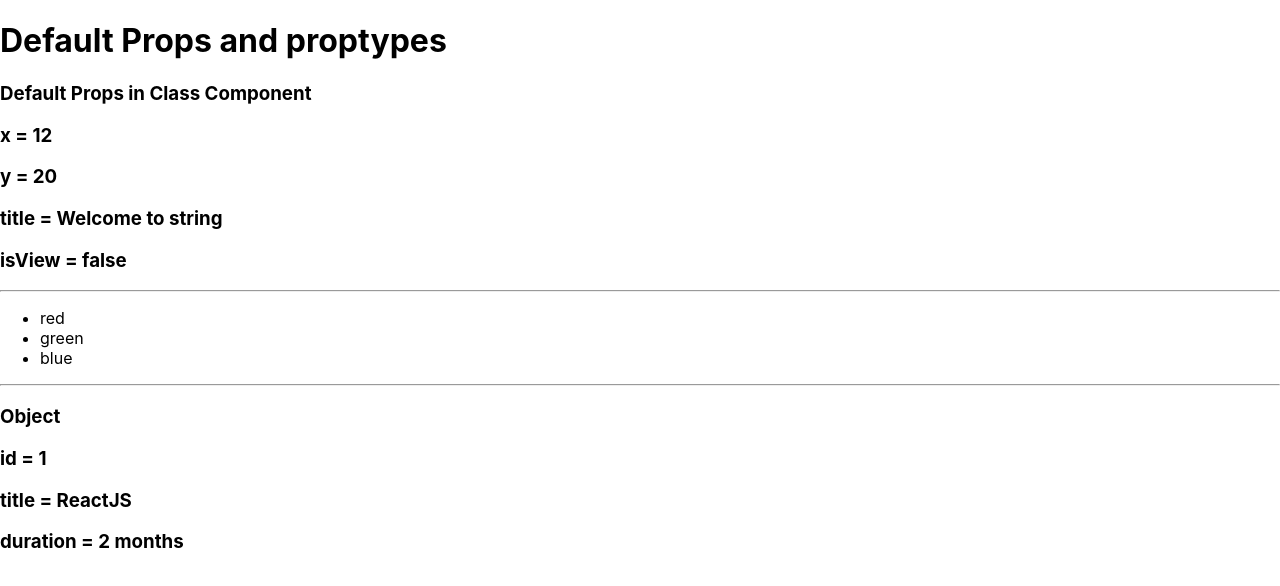
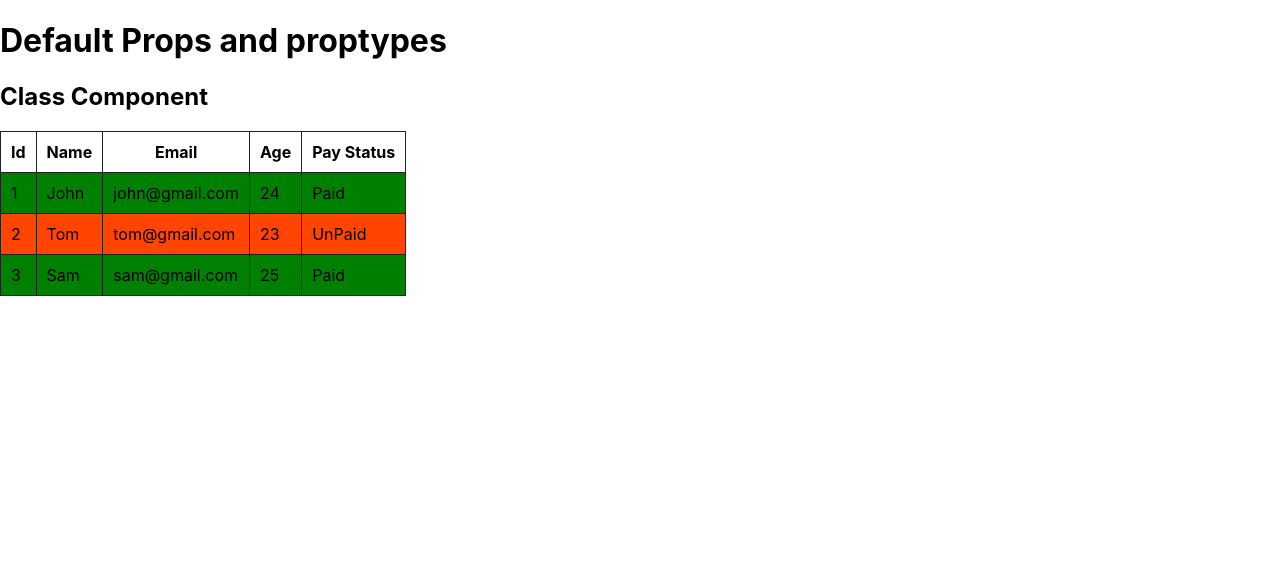
Before and after one commit to dganesh22/React-batch, a React (Create React App) app: page / in a window 1280 px wide. Shown: the top 586 px of the page. Built offline with nearby package versions, Linux system fonts and the light colour scheme.

Commit message:
custom element components

```diff
--- a/src/App.css
+++ b/src/App.css
@@ -1,38 +1,28 @@
-.App {
-  text-align: center;
+.btn {
+  padding: 10px 12px;
+  border: none;
+  outline: none;
+  cursor: pointer;
+  color: #fff;
 }
 
-.App-logo {
-  height: 40vmin;
-  pointer-events: none;
+.success {
+  background-color: green;
 }
 
-@media (prefers-reduced-motion: no-preference) {
-  .App-logo {
-    animation: App-logo-spin infinite 20s linear;
-  }
+.danger {
+  background-color: orangered;
 }
 
-.App-header {
-  background-color: #282c34;
-  min-height: 100vh;
-  display: flex;
-  flex-direction: column;
-  align-items: center;
-  justify-content: center;
-  font-size: calc(10px + 2vmin);
-  color: white;
+table,
+tr,
+td,
+th {
+  border: 1px solid #222;
+  border-collapse: collapse;
 }
 
-.App-link {
-  color: #61dafb;
+td,
+th {
+  padding: 10px;
 }
-
-@keyframes App-logo-spin {
-  from {
-    transform: rotate(0deg);
-  }
-  to {
-    transform: rotate(360deg);
-  }
-}
--- a/src/App.js
+++ b/src/App.js
@@ -1,11 +1,16 @@
 import React from 'react'
+import "./App.css"
 import Ex1 from './Components/Ex1'
+import Ex2 from './Components/Ex2'
+import Ex3 from './Components/Ex3'
+import Ex4 from './Components/Ex4'
+import Ex5 from './Components/Ex5'
 
 function App(props) {
   return (
     <div>
         <h1>Default Props and proptypes </h1>
-        <Ex1/>
+        <Ex5/>
     </div>
   )
 }
--- /dev/null
+++ b/src/Components/Ex2.jsx
@@ -0,0 +1,50 @@
+import React from 'react'
+
+function Ex2(props) {
+    return (
+        <div>
+            <h3>Default Props in Functional Component</h3>
+            <h4> { props.title } </h4>
+            <h4> x = { props.x } </h4>
+            <h4> y =  { props.y } </h4>
+            <h4> isView =  { props.isView ? "true": "false" } </h4>
+            <hr />
+
+            <div>
+                {
+                    props.colors.map((item,index) => {
+                        return (
+                            <p key={index}> { item } </p>
+                        )
+                    })
+                }
+            </div>
+
+            <hr />
+
+            <div>
+                <h3> name = { props.user.name } </h3>
+            </div>
+        </div>
+    )
+}
+
+
+// default props -> support for functional components defaultprops willbe removed from future latest version
+Ex2.defaultProps = {
+    title: "weclome to react",
+    x: 13,
+    y: 24,
+    isView: false,
+    colors: ["red", "green", "blue"],
+    user: {
+        id: 2,
+        name: "John",
+        address: {
+            city: "bengaluru",
+            zip: 560010
+        }
+    }
+}
+
+export default Ex2
--- /dev/null
+++ b/src/Components/Ex3.jsx
@@ -0,0 +1,47 @@
+import React from 'react'
+
+const Ex3 = (props) => {
+    return (
+        <div>
+            <h2>React Const Arrow function Component</h2>
+            <h4> { props.title } </h4>
+            <h4> x = { props.x } </h4>
+            <h4> y =  { props.y } </h4>
+            <h4> isView =  { props.isView ? "true": "false" } </h4>
+            <hr />
+
+            <div>
+                {
+                    props.colors.map((item,index) => {
+                        return (
+                            <p key={index}> { item } </p>
+                        )
+                    })
+                }
+            </div>
+
+            <hr />
+
+            <div>
+                <h3> name = { props.user.name } </h3>
+            </div>
+        </div>
+    )
+}
+
+Ex3.defaultProps = {
+    title: "weclome to react",
+    x: 13,
+    y: 24,
+    isView: false,
+    colors: ["red", "green", "blue"],
+    user: {
+        id: 2,
+        name: "John",
+        address: {
+            city: "bengaluru",
+            zip: 560010
+        }
+    }
+}
+export default Ex3
--- /dev/null
+++ b/src/Components/Ex4.jsx
@@ -0,0 +1,21 @@
+import React, { useState } from 'react'
+import ButtonComp from '../ElementComponents/Button'
+
+function Ex4(props) {
+    const [num,setNum] = useState(0)
+
+    const addval = (val) => {
+        setNum(num + val)
+    }
+    return (
+        <div>
+            <h1>Custom Element Component</h1>
+            <h1> num = { num } </h1>
+            <ButtonComp title="Add" val={10} clickHandler={addval} btnCss="btn success" />
+            <ButtonComp title="Add" val={50} clickHandler={addval} btnCss="btn danger" />
+            <ButtonComp title="Add" val={75} clickHandler={addval} btnCss="btn success" />
+        </div>
+    )
+}
+
+export default Ex4
--- /dev/null
+++ b/src/Components/Ex5.jsx
@@ -0,0 +1,64 @@
+import React, { Component } from "react";
+import Row from "../ElementComponents/Row";
+
+class Ex5 extends Component {
+    constructor(props) {
+        super(props)
+        this.state = {
+             users: [
+                {
+                    id: 1,
+                    name: "John",
+                    email: "john@gmail.com",
+                    age: 24,
+                    isPaid: true
+                },
+                {
+                    id: 2,
+                    name: "Tom",
+                    email: "tom@gmail.com",
+                    age: 23,
+                    isPaid: false
+                },
+                {
+                    id: 3,
+                    name: "Sam",
+                    email: "sam@gmail.com",
+                    age: 25,
+                    isPaid: true
+                },
+
+             ]
+        }
+    }
+
+    render() {
+        return (
+            <div>
+                <h2>Class Component</h2>
+            <table>
+                    <thead>
+                        <tr>
+                            <th>Id</th>
+                            <th>Name</th>
+                            <th>Email</th>
+                            <th>Age</th>
+                            <th>Pay Status</th>
+                        </tr>
+                    </thead>
+                    <tbody>
+                        {
+                            this.state.users.map((item,index) => {
+                                return (
+                                    <Row key={index} {...item}  />
+                                )
+                            })
+                        }
+                    </tbody>
+            </table>
+            </div>
+        )
+    }
+}
+
+export default Ex5
--- /dev/null
+++ b/src/ElementComponents/Button.jsx
@@ -0,0 +1,9 @@
+import React from 'react'
+
+export default function ButtonComp(props) {
+    return (
+    <button className={props.btnCss} onClick={() => props.clickHandler(props.val)}>
+             { props.title } { props.val}
+    </button>
+    )
+}
--- /dev/null
+++ b/src/ElementComponents/Row.jsx
@@ -0,0 +1,15 @@
+import React from 'react'
+
+function Row(props) {
+    return (
+        <tr className={props.isPaid ? "success": "danger"} >
+            <td> { props.id } </td>
+            <td> { props.name } </td>
+            <td> { props.email } </td>
+            <td> { props.age } </td>
+            <td > { props.isPaid ? "Paid" : "UnPaid" } </td>
+        </tr>
+    )
+}
+
+export default Row
```
